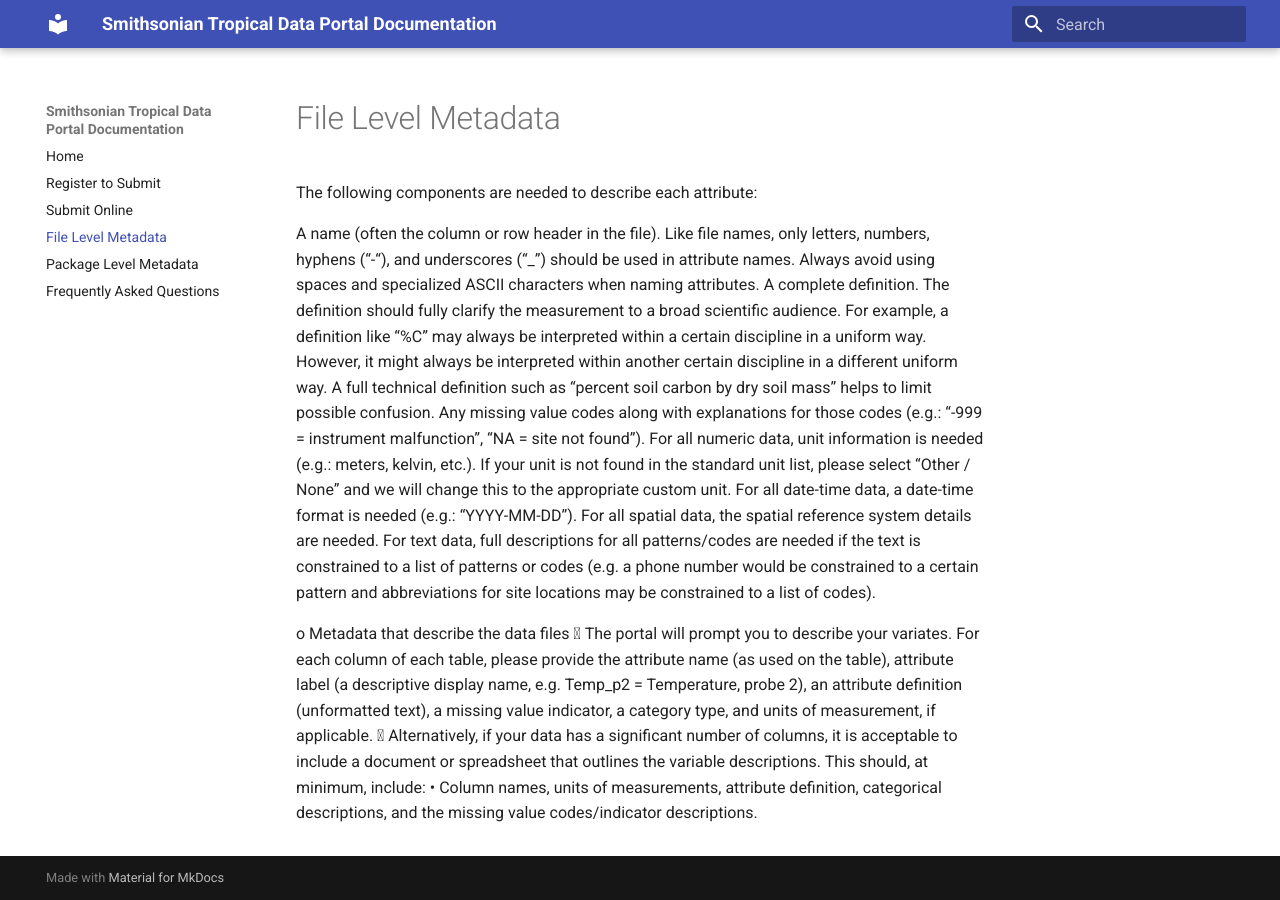
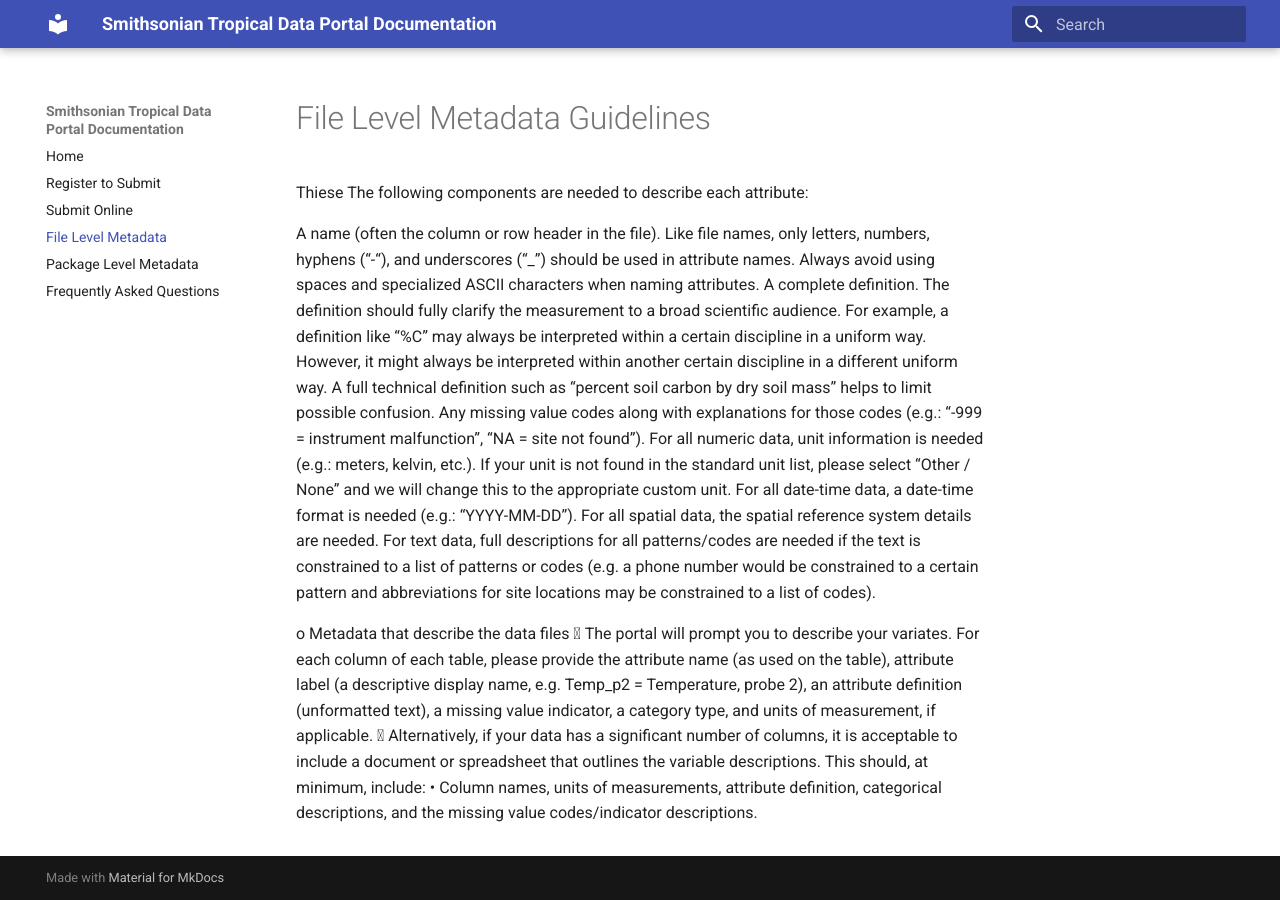
Before and after one commit to SmithsonianTropicalDataPortal/STDP_Documentation, an MkDocs documentation site: the page built from docs/file_level_metadata.md, in a window 1280 px wide. Built offline with MkDocs 1.6.1 and Material for MkDocs 9.7.7, drawn with Linux system fonts in a browser that asks for light colours.

Commit message:
minor updates

```diff
--- a/docs/file_level_metadata.md
+++ b/docs/file_level_metadata.md
@@ -1,3 +1,6 @@
+# File Level Metadata Guidelines
+
+Thiese
 The following components are needed to describe each attribute:
 
 A name (often the column or row header in the file). Like file names, only letters, numbers, hyphens (“-“), and underscores (“_”) should be used in attribute names. Always avoid using spaces and specialized ASCII characters when naming attributes.
```
Also changed, not shown: docs/faq.md (+2 -2 lines).
